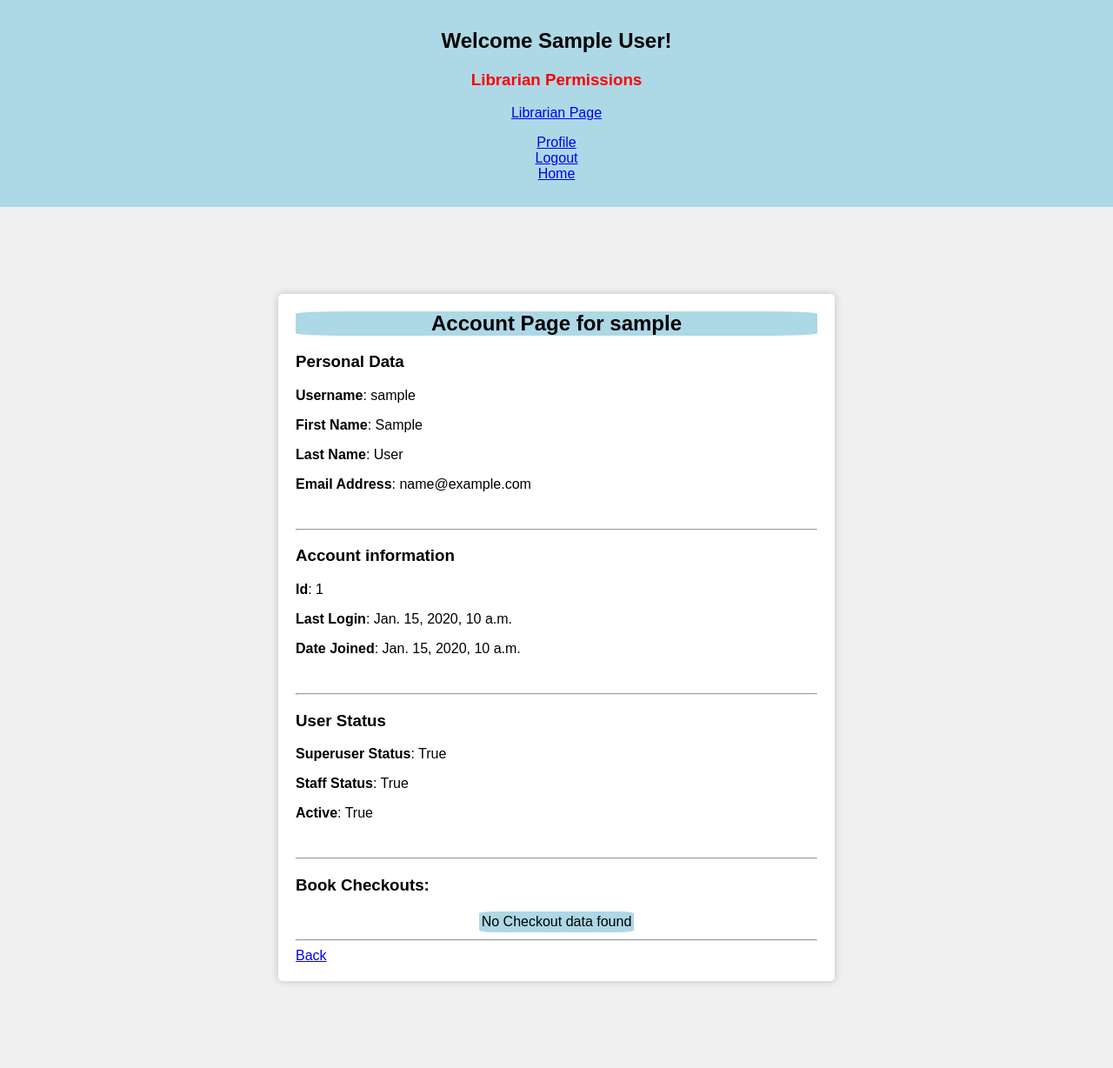
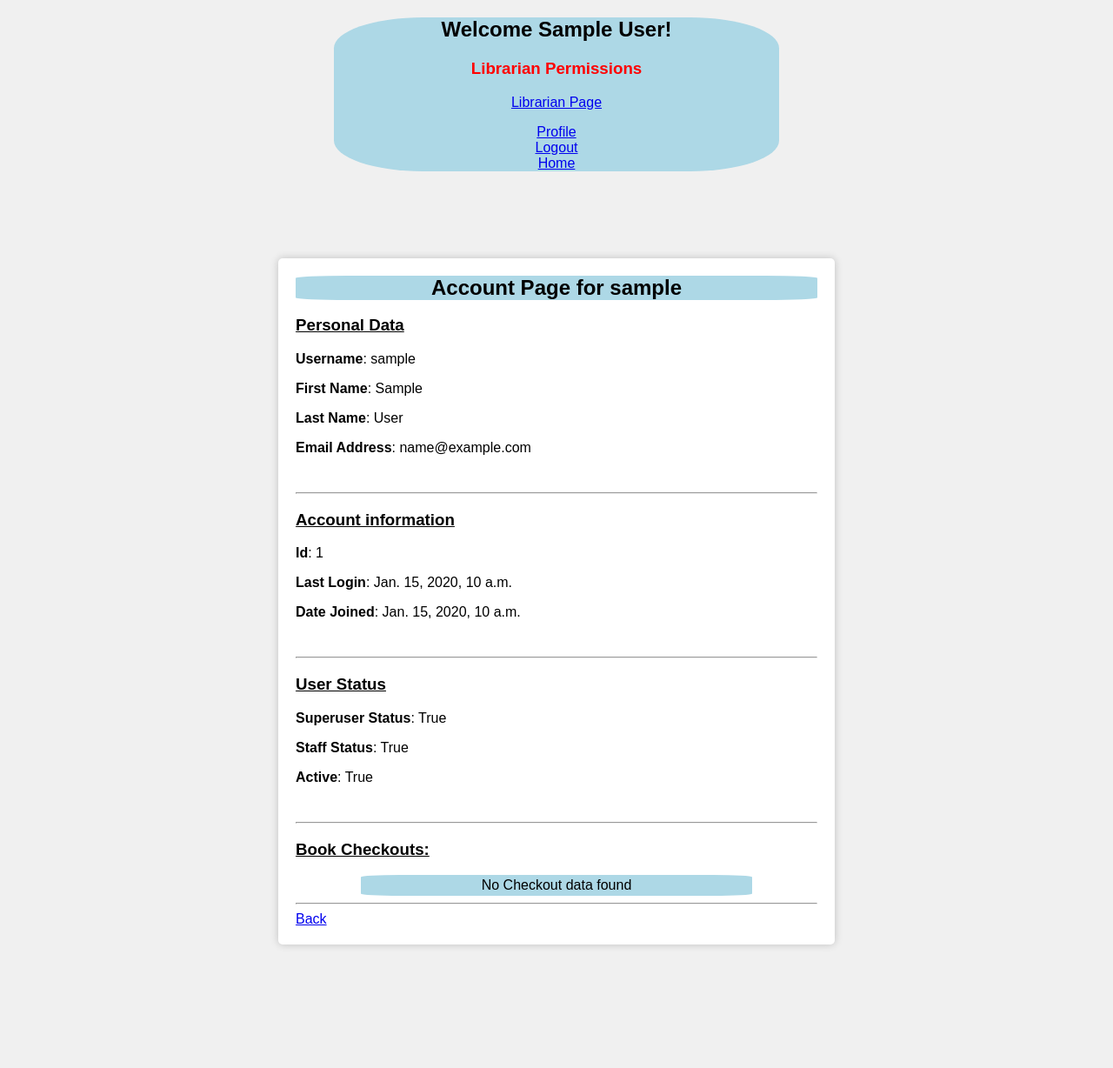
Before and after one commit to jfassett1/library-project, a Django app: page /accounts/profile/ in a window 1280 px wide. Shown: the whole page at 87% size. After the commit the page ends 1089 px from the top, so only its background shows below. Run offline with Django 4.2, Linux system fonts and the light colour scheme; a user stored in the database is signed in; tables that the repository leaves empty hold one stand-in row (values such as "Sample post"); data that the repository does not hold is empty; some libraries are stand-ins or nearby versions.

Commit message:
Minor edits

```diff
--- a/library_project/library_project/static/js/checkOut.js
+++ b/library_project/library_project/static/js/checkOut.js
@@ -27,6 +27,7 @@ function handleCheckoutResponse(response) {
     if (response.success) {
         // Book successfully checked out
         alert('Book checked out successfully!');
+        location.reload();
     } else if (response.waitlisted) {
         // User added to the waitlist
         alert('You have been added to the waitlist for this book.');
--- a/library_project/library_project/templates/base.html
+++ b/library_project/library_project/templates/base.html
@@ -14,7 +14,9 @@
         }
     </style>
     {% block head %}
-    <div class="header" style="background-color: lightblue; padding: 1%;">
+    {% endblock %}
+
+    <div class="header" style="background-color: lightblue; text-align: center; border-radius: 20%; margin: auto; width:40%; ">
         <!-- Checks if user is logged in -->
         {% if login %}
         <h2>Welcome {{ Name }}!</h2>
@@ -40,7 +42,6 @@
         </ul>
         {% endif %}
     </div>
-    {% endblock %}
 </head>
 <body>
     {% block body %}
--- a/library_project/library_project/templates/registration/profile.html
+++ b/library_project/library_project/templates/registration/profile.html
@@ -15,7 +15,7 @@
 <div class = "container">
     <h2 style="background-color: lightblue; text-align: center; border-radius: 10%; margin: auto;">Account Page for {{username}}</h2>
     {{user_Data}}
-    <h3>Personal Data</h3>
+    <h3><u>Personal Data</u></h3>
     <table class = 'datatable'>
     {% for name, value in identity.items %}
         <p><b>{{ name|title }}</b>: {{ value }}</p>
@@ -23,7 +23,7 @@
     </table><br>
     <hr>
 
-    <h3>Account information</h3>
+    <h3><u>Account information</u></h3>
     <table>
         {% for name, value in system.items %}
             <p><b>{{ name|title }}</b>: {{ value }}</p>
@@ -31,7 +31,7 @@
     </table><br>
 
     <hr>
-    <h3>User Status</h3>
+    <h3><u>User Status</u></h3>
     <table>
         {% for name, value in status.items %}
             <p><b>{{ name|title }}</b>: {{ value }}</p>
@@ -40,7 +40,7 @@
 
     <hr>
 
-    <h3>Book Checkouts:</h3>
+    <h3><u>Book Checkouts:</u></h3>
     <!-- If there are overdue books -->
     {% if overdue %}
     <b style = color:red>You have overdue books!</b>
@@ -49,7 +49,7 @@
     {%endfor%}
     <br>
     {%endif%}
-    <table style="background-color: lightblue; text-align: center; border-radius: 10%; margin: auto;">
+    <table style="background-color: lightblue; text-align: center; border-radius: 10%; margin: auto;width:75%">
         {% if checkoutdata %}
             <tr>
                 <th></th>
```
